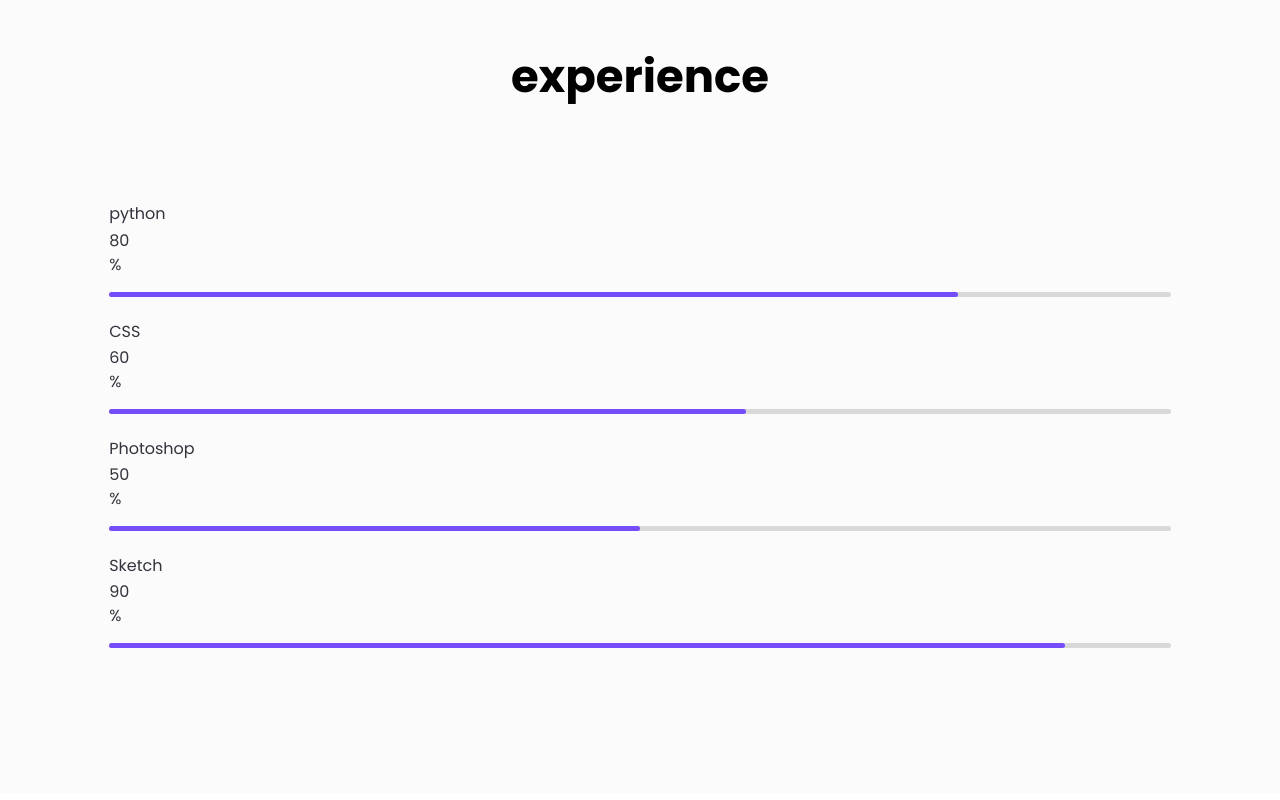
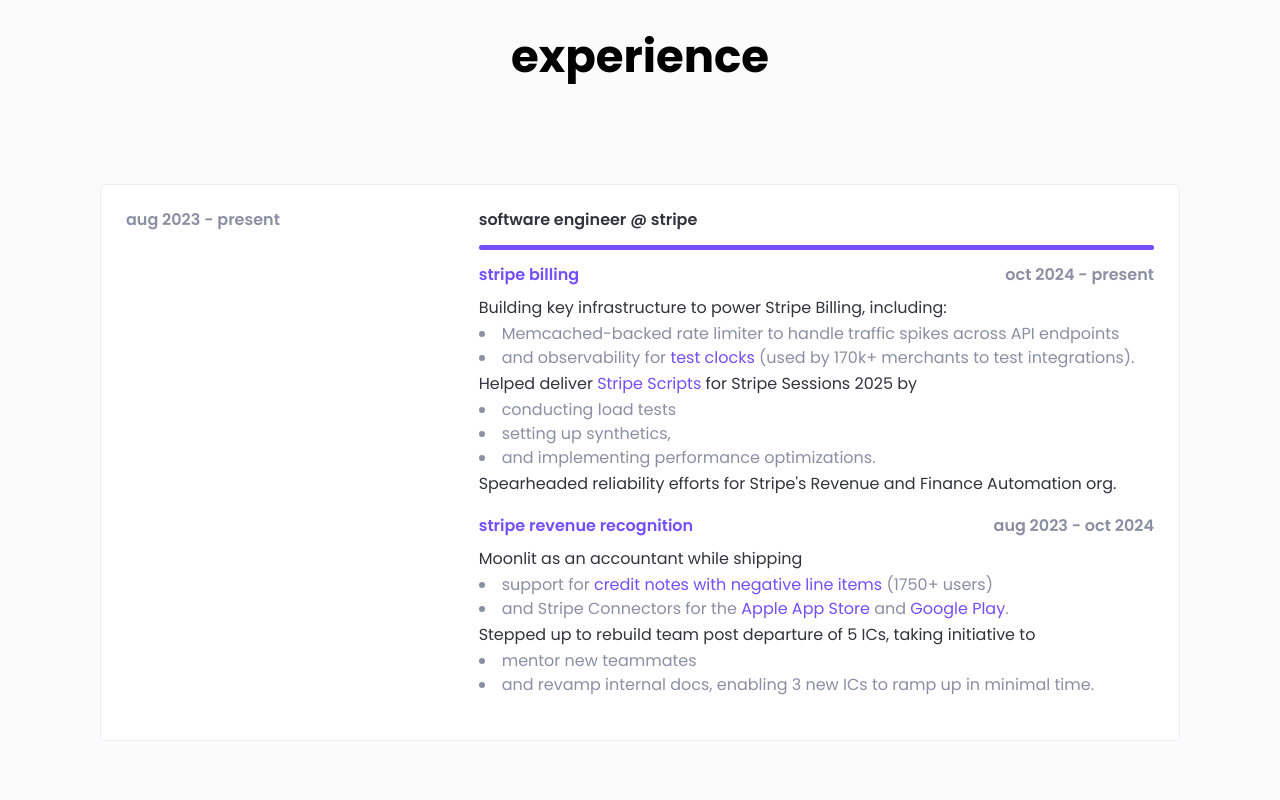
Before and after one commit to mlum123/portfolio, a plain HTML site: page index.html in a window 1280 px wide. Shown: the part 1580-2380 px from the top of the page. Drawn offline with Linux system fonts and the light colour scheme; files whose address does not match are found by name.

Commit message:
Add Stripe experience

```diff
--- a/assets/css/style.css
+++ b/assets/css/style.css
@@ -128,6 +128,31 @@
 
 .bold {
   font-weight: 600;
+}
+
+/*===== All Bar Style =====*/
+
+.bar .bar-inner {
+  margin: 15px 0;
+  height: 5px;
+  border-radius: 5px;
+  background-color: #d9d9d9;
+  position: relative;
+}
+.bar .bar-inner .progress-line {
+  position: absolute;
+  height: 5px;
+  border-radius: 5px;
+  background-color: #754ef9;
+  -webkit-transition: all 1s ease-out 0s;
+  -moz-transition: all 1s ease-out 0s;
+  -ms-transition: all 1s ease-out 0s;
+  -o-transition: all 1s ease-out 0s;
+  transition: all 1s ease-out 0s;
+  width: 0;
+}
+.bar .bar-inner .progress-line-reverse {
+  right: 0;
 }
 
 /*===== All Section Title Style =====*/
@@ -990,35 +1015,14 @@
   font-weight: 400;
   color: #8a8fa3;
 }
-.about-skills .skill-item .skill-bar {
-  margin: 15px 0;
-}
-.about-skills .skill-item .skill-bar .bar-inner {
-  height: 5px;
-  border-radius: 5px;
-  background-color: #d9d9d9;
-  position: relative;
-}
-.about-skills .skill-item .skill-bar .bar-inner .progress-line {
-  position: absolute;
-  top: 0;
-  height: 5px;
-  border-radius: 5px;
-  background-color: #754ef9;
-  -webkit-transition: all 1s ease-out 0s;
-  -moz-transition: all 1s ease-out 0s;
-  -ms-transition: all 1s ease-out 0s;
-  -o-transition: all 1s ease-out 0s;
-  transition: all 1s ease-out 0s;
-  width: 0;
-}
-.about-skills .skill-item .skill-bar .bar-inner .progress-line-reverse {
-  right: 0;
-}
 
 /*===========================
         4. EXPERIENCE css
 ===========================*/
+.experience-area {
+  padding-left: 50px;
+  padding-right: 50px;
+}
 @media only screen and (min-width: 768px) and (max-width: 991px) {
   .experience-area {
     padding-top: 90px;
@@ -1030,6 +1034,40 @@
     padding-top: 70px;
     padding-bottom: 80px;
   }
+}
+.experience-item {
+  padding: 25px;
+  background-color: #fff;
+  border: 1px solid #eceff8;
+  border-radius: 5px;
+}
+@media (max-width: 767px) {
+  .experience-item {
+    padding: 15px;
+  }
+}
+.experience-item a {
+  color: #754ef9;
+}
+.experience-date {
+  right: 0;
+  color: #8a8fa3;
+}
+.sub-experience {
+  margin-bottom: 18px;
+}
+.sub-experience-date {
+  text-align: right;
+  color: #8a8fa3;
+}
+.experience-list {
+  margin-top: 10px;
+}
+.experience-list p {
+  color: #32333c;
+}
+.experience-list li {
+  color: #8a8fa3;
 }
 
 /*===========================
--- a/index.html
+++ b/index.html
@@ -76,9 +76,6 @@
                     </li>
                     <li class="nav-item">
                       <a class="page-scroll" href="#projects">Projects</a>
-                    </li>
-                    <li class="nav-item">
-                      <a class="page-scroll" href="#contact">Contact</a>
                     </li>
                   </ul>
                 </div>
@@ -194,6 +191,11 @@
         <div class="row">
           <div class="col-lg-6">
             <div class="about-content mt-50">
+              <div class="bar">
+                <div class="bar-inner">
+                  <div class="bar progress-line" data-width="100"></div>
+                </div>
+              </div>
               <h5 class="about-title">about me</h5>
               <li>1.5 years @ <span class="bold">stripe</span></li>
               <li>
@@ -242,11 +244,6 @@
             <div class="about-skills pt-25">
               <div class="skill-item mt-25">
                 <div class="skill-header">
-                  <div class="skill-bar">
-                    <div class="bar-inner">
-                      <div class="bar progress-line" data-width="100"></div>
-                    </div>
-                  </div>
                   <div class="skill-title">
                     <span class="bold">programming languages</span>
                   </div>
@@ -285,7 +282,7 @@
                   </div>
                   <h6 class="skill-description">French, Chinese, English</h6>
                 </div>
-                <div class="skill-bar">
+                <div class="bar">
                   <div class="bar-inner">
                     <div
                       class="bar progress-line progress-line-reverse"
@@ -314,87 +311,77 @@
             <div class="section-title text-center pb-30">
               <h2 class="title">experience</h2>
             </div>
-            <!-- section title -->
           </div>
         </div>
-      </div>
-
-      <div class="row">
-        <div class="col-xl-10 offset-xl-1 col-lg-6">
-          <div class="about-skills pt-25">
-            <div class="skill-item mt-25">
-              <div class="skill-header">
-                <h6 class="skill-title">python</h6>
-                <div class="skill-percentage">
-                  <div class="count-box counted">
-                    <span class="counter">80</span>
+          <div class="experience-section col pt-25">
+            <div class="experience-item mt-25">
+              <div class="row experience-header">
+                <h6 class="experience-date col-12 col-lg-4">
+                  aug 2023 - present</span>
+                </h6>
+                <div class="experience-title-and-body col-12 col-lg-8">
+                  <h6 class="experience-title">
+                    software engineer @ stripe
+                  </h6>
+                  <div class="bar">
+                    <div class="bar-inner">
+                      <div class="bar progress-line" data-width="100"></div>
+                    </div>
                   </div>
-                  %
-                </div>
-              </div>
-              <div class="skill-bar">
-                <div class="bar-inner">
-                  <div class="bar progress-line" data-width="80"></div>
+                  <div class="experience-body">
+                    <div class="sub-experience">
+                      <div class="row">
+                        <h6 class="col-12 col-lg-8"><a href="https://stripe.com/billing" target="_blank" rel="noopener noreferrer">stripe billing</a></h6>
+                        <h6 class="sub-experience-date col-12 col-lg-4">oct 2024 - present</h6>
+                      </div>
+                      <div class="experience-list">
+                        <p>
+                          Building key infrastructure to power Stripe Billing, including:
+                          <div>
+                            <li>Memcached-backed rate limiter to handle traffic spikes across API endpoints</li>
+                            <li>and observability for <a href="https://docs.stripe.com/billing/testing/test-clocks" target="_blank" rel="noopener noreferrer">test clocks</a> (used by 170k+ merchants to test integrations).</li>
+                          </div>
+                        </p>
+                        <p>
+                          Helped deliver <a href="https://docs.stripe.com/billing/scripts" target="_blank" rel="noopener noreferrer">Stripe Scripts</a> for Stripe Sessions 2025 by
+                          <div>
+                            <li>conducting load tests</li>
+                            <li>setting up synthetics,</li>
+                            <li>and implementing performance optimizations.</li>
+                          </div>
+                        </p>
+                        <p>
+                          Spearheaded reliability efforts for Stripe's Revenue and Finance Automation org.
+                        </p>
+                      </div>
+                    </div>
+                    <div class="sub-experience">
+                      <div class="row">
+                        <h6 class="col-12 col-lg-8"><a href="https://stripe.com/revenue-recognition" target="_blank" rel="noopener noreferrer">stripe revenue recognition</a></h6>
+                        <h6 class="sub-experience-date col-12 col-lg-4">aug 2023 - oct 2024</h6>
+                      </div>
+                      <div class="experience-list">
+                        <p>
+                          Moonlit as an accountant while shipping
+                          <div>
+                            <li>support for <a href="https://stripe.com/blog/changelog#:~:text=You%20can%20now%20issue%20credit%20notes%20with%20negative%20line%20items%20on%20invoices.%20This%20allows%20you%20to%20properly%20allocate%20credit%20amounts%20across%20invoice%20line%20items%20for%20improved%20revenue%20recognition." target="_blank" rel="noopener noreferrer">credit notes with negative line items</a> (1750+ users)</li>
+                            <li>and Stripe Connectors for the <a href="https://docs.stripe.com/revenue-recognition/data-import/apple-app-store" target="_blank" rel="noopener noreferrer">Apple App Store</a> and <a href="https://docs.stripe.com/revenue-recognition/data-import/google-play" target="_blank" rel="noopener noreferrer">Google Play</a>.</li>
+                          </div>
+                        </p>
+                        <p>
+                          Stepped up to rebuild team post departure of 5 ICs, taking initiative to
+                          <div>
+                            <li>mentor new teammates</li>
+                            <li>and revamp internal docs, enabling 3 new ICs to ramp up in minimal time.</li>
+                          </div>
+                        </p>
+                      </div>
+                    </div>
+                  </div>
                 </div>
               </div>
             </div>
-            <!-- skill item -->
-            <div class="skill-item mt-25">
-              <div class="skill-header">
-                <h6 class="skill-title">CSS</h6>
-                <div class="skill-percentage">
-                  <div class="count-box counted">
-                    <span class="counter">60</span>
-                  </div>
-                  %
-                </div>
-              </div>
-              <div class="skill-bar">
-                <div class="bar-inner">
-                  <div class="bar progress-line" data-width="60"></div>
-                </div>
-              </div>
-            </div>
-            <!-- skill item -->
-            <div class="skill-item mt-25">
-              <div class="skill-header">
-                <h6 class="skill-title">Photoshop</h6>
-                <div class="skill-percentage">
-                  <div class="count-box counted">
-                    <span class="counter">50</span>
-                  </div>
-                  %
-                </div>
-              </div>
-              <div class="skill-bar">
-                <div class="bar-inner">
-                  <div class="bar progress-line" data-width="50"></div>
-                </div>
-              </div>
-            </div>
-            <!-- skill item -->
-            <div class="skill-item mt-25">
-              <div class="skill-header">
-                <h6 class="skill-title">Sketch</h6>
-                <div class="skill-percentage">
-                  <div class="count-box counted">
-                    <span class="counter">90</span>
-                  </div>
-                  %
-                </div>
-              </div>
-              <div class="skill-bar">
-                <div class="bar-inner">
-                  <div class="bar progress-line" data-width="90"></div>
-                </div>
-              </div>
-            </div>
-            <!-- skill item -->
           </div>
-          <!-- about skills -->
-        </div>
-      </div>
-      <!-- row -->
     </section>
     <!--====== EXPERIENCE PART ENDS ======-->
 
```
